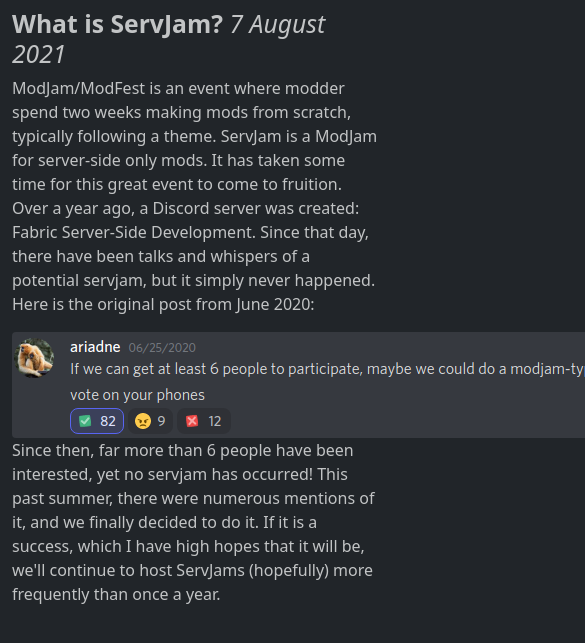
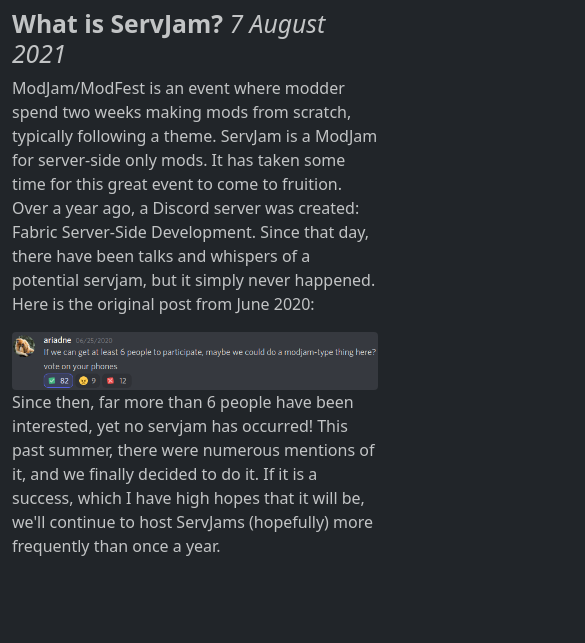
Before and after one commit to ServJam/servjam.github.io, a plain HTML site: page index.html in a window 390 px wide. Shown: the part 63-706 px from the top of the page, 585 px wide, since content can reach past the window. Drawn offline with nearby package versions, Linux system fonts and the light colour scheme.

Commit message:
responsive img

```diff
--- a/index.html
+++ b/index.html
@@ -48,7 +48,7 @@
                         Server-Side Development. Since that day, there have been talks and whispers of a potential
                         servjam, but it simply never happened. Here is the original post from June 2020:
                     </p>
-                    <img src="assets/the-beginning.png" class="rounded mx-auto d-block">
+                    <img src="assets/the-beginning.png" class="rounded mx-auto d-block img-fluid">
                     <p>
                         Since then, far more than 6 people have been interested, yet no servjam has occurred! This past
                         summer, there were numerous mentions of it, and we finally decided to do it. If it is a success,
```
